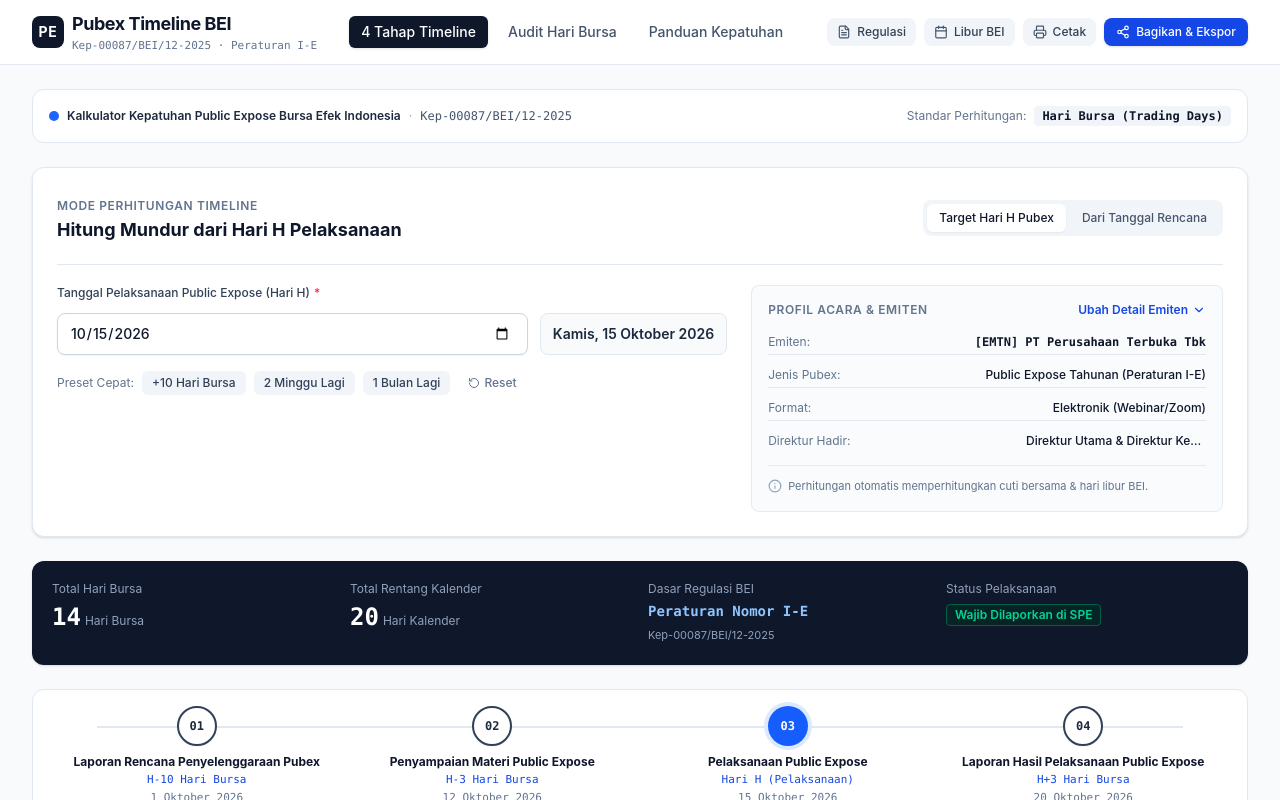
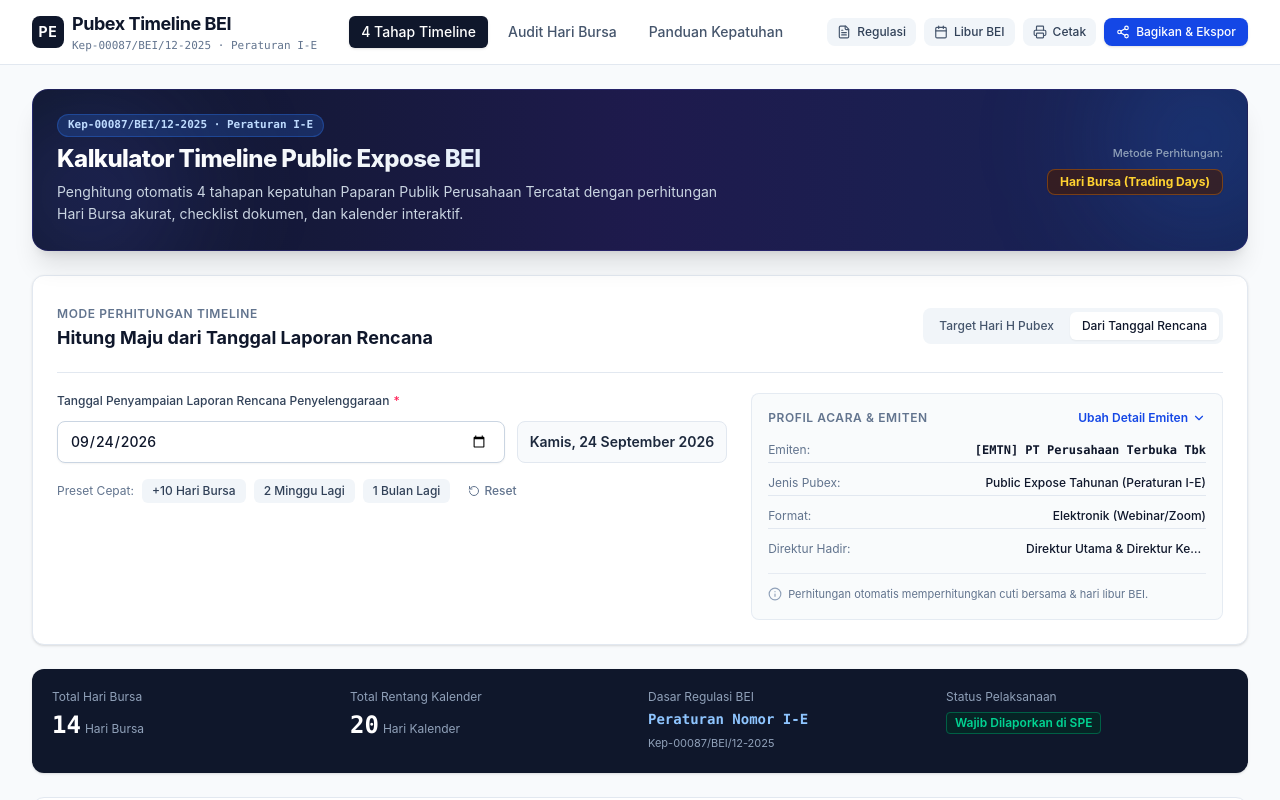
Before and after one commit to hendyka/Pubex, a React (Vite) app: page / in a window 1280 px wide. Shown: the top 800 px of the page. Built offline with nearby package versions, Linux system fonts and the light colour scheme.

Commit message:
Update App.tsx

```diff
--- a/src/App.tsx
+++ b/src/App.tsx
@@ -18,15 +18,13 @@ import {
   addTradingDays,
 } from './utils/calculator';
 
-const STORAGE_KEY_CONFIG = 'pubex_timeline_config_v1';
+const STORAGE_KEY_CONFIG = 'pubex_timeline_config_v2';
 const STORAGE_KEY_HOLIDAYS = 'pubex_timeline_holidays_v1';
 
 export default function App() {
-  // Determine default target date: 15 trading days from current time
-  const defaultTargetDate = useMemo(() => {
-    const base = new Date();
-    // Default 15 trading days ahead for a realistic upcoming Pubex
-    return toDateString(addTradingDays(base, 15, INITIAL_HOLIDAYS));
+  // Today's date as ISO string (YYYY-MM-DD)
+  const todayStr = useMemo(() => {
+    return toDateString(new Date());
   }, []);
 
   // Holidays state
@@ -40,7 +38,7 @@ export default function App() {
     return INITIAL_HOLIDAYS;
   });
 
-  // Config state
+  // Config state: Default mode 'forward_from_announcement' with today's date
   const [config, setConfig] = useState<PubexConfig>(() => {
     // Check URL parameters first
     const params = new URLSearchParams(window.location.search);
@@ -52,7 +50,7 @@ export default function App() {
 
     if (urlDate) {
       return {
-        calculationMode: urlMode || 'backward_from_event',
+        calculationMode: urlMode || 'forward_from_announcement',
         targetDate: urlDate,
         companyName: urlName || 'PT Perusahaan Terbuka Tbk',
         stockCode: urlCode || 'EMTN',
@@ -72,8 +70,8 @@ export default function App() {
     }
 
     return {
-      calculationMode: 'backward_from_event',
-      targetDate: defaultTargetDate,
+      calculationMode: 'forward_from_announcement',
+      targetDate: todayStr,
       companyName: 'PT Perusahaan Terbuka Tbk',
       stockCode: 'EMTN',
       pubexType: 'tahunan',
@@ -141,8 +139,8 @@ export default function App() {
 
   const handleResetToDefault = () => {
     setConfig({
-      calculationMode: 'backward_from_event',
-      targetDate: defaultTargetDate,
+      calculationMode: 'forward_from_announcement',
+      targetDate: todayStr,
       companyName: 'PT Perusahaan Terbuka Tbk',
       stockCode: 'EMTN',
       pubexType: 'tahunan',
@@ -197,21 +195,33 @@ export default function App() {
 
       {/* Main Container */}
       <main className="flex-1 max-w-7xl w-full mx-auto px-4 sm:px-6 lg:px-8 py-6 print:hidden">
-        {/* Top Info Banner */}
-        <div className="mb-6 flex flex-col md:flex-row md:items-center justify-between gap-3 p-4 bg-white rounded-xl border border-slate-200 text-xs">
-          <div className="flex items-center gap-2">
-            <span className="w-2.5 h-2.5 rounded-full bg-blue-600 animate-pulse shrink-0" />
-            <span className="font-semibold text-slate-800">
-              Kalkulator Kepatuhan Public Expose Bursa Efek Indonesia
-            </span>
-            <span className="text-slate-400">·</span>
-            <span className="text-slate-600 font-mono">Kep-00087/BEI/12-2025</span>
-          </div>
-          <div className="flex items-center gap-2 text-slate-500">
-            <span>Standar Perhitungan:</span>
-            <span className="font-semibold text-slate-900 bg-slate-100 px-2 py-0.5 rounded font-mono">
-              Hari Bursa (Trading Days)
-            </span>
+        {/* Top Info Banner - Modern Eye-Catching Hero */}
+        <div className="mb-6 relative overflow-hidden rounded-2xl bg-gradient-to-r from-slate-900 via-indigo-950 to-blue-950 p-5 sm:p-6 text-white shadow-xl border border-indigo-900/50">
+          {/* Subtle glowing ambient background spots */}
+          <div className="absolute -top-12 -right-12 w-48 h-48 bg-blue-500/20 rounded-full blur-3xl pointer-events-none" />
+          <div className="absolute -bottom-10 -left-10 w-48 h-48 bg-indigo-500/20 rounded-full blur-3xl pointer-events-none" />
+
+          <div className="relative z-10 flex flex-col md:flex-row md:items-center justify-between gap-4">
+            <div className="space-y-1.5">
+              <div className="flex flex-wrap items-center gap-2">
+                <span className="inline-flex items-center px-2.5 py-0.5 rounded-full text-[11px] font-semibold bg-blue-500/20 text-blue-200 border border-blue-500/30 font-mono">
+                  Kep-00087/BEI/12-2025 · Peraturan I-E
+                </span>
+              </div>
+              <h1 className="text-xl sm:text-2xl font-extrabold tracking-tight bg-gradient-to-r from-white via-slate-100 to-blue-200 bg-clip-text text-transparent">
+                Kalkulator Timeline Public Expose BEI
+              </h1>
+              <p className="text-xs sm:text-sm text-slate-300 max-w-2xl leading-relaxed">
+                Penghitung otomatis 4 tahapan kepatuhan Paparan Publik Perusahaan Tercatat dengan perhitungan Hari Bursa akurat, checklist dokumen, dan kalender interaktif.
+              </p>
+            </div>
+
+            <div className="flex md:flex-col items-center md:items-end justify-between gap-2 shrink-0 pt-2 md:pt-0 border-t md:border-t-0 border-white/10">
+              <span className="text-[11px] text-slate-400 font-medium">Metode Perhitungan:</span>
+              <span className="inline-flex items-center gap-1.5 px-3 py-1 rounded-lg text-xs font-bold text-amber-300 bg-amber-950/60 border border-amber-600/40 shadow-xs">
+                <span>Hari Bursa (Trading Days)</span>
+              </span>
+            </div>
           </div>
         </div>
 
```
